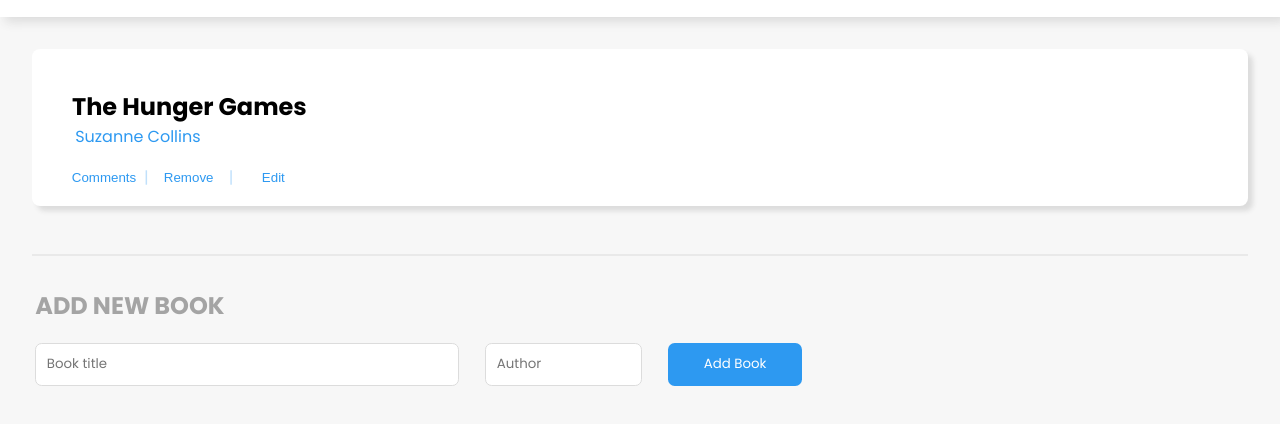
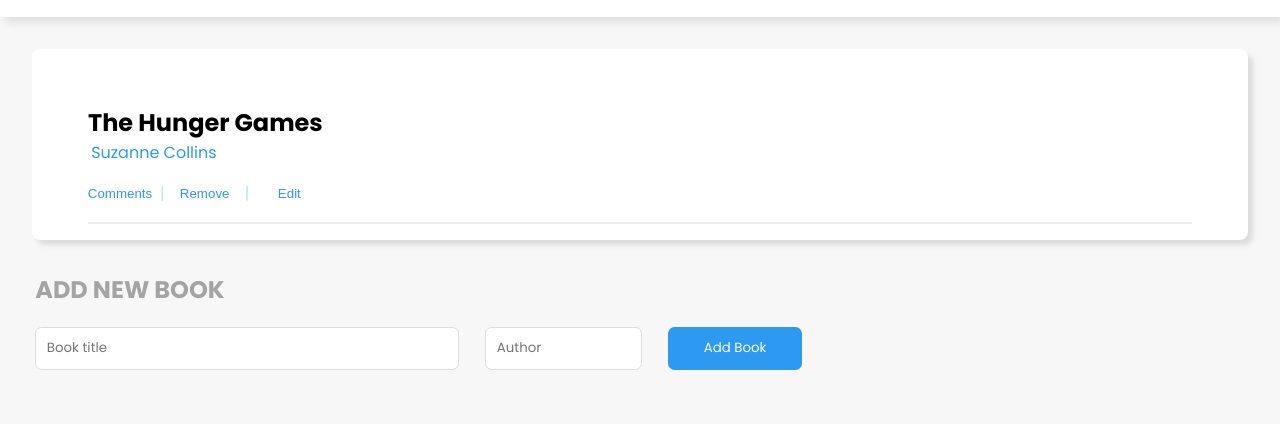
Before and after one commit to odaialazzeh/bookstore, a React app: page / in a window 1280 px wide. Shown: the part 58-482 px from the top of the page. Built offline with nearby package versions, Linux system fonts and the light colour scheme.

Commit message:
Update style.css

```diff
--- a/src/style.css
+++ b/src/style.css
@@ -37,6 +37,10 @@
   display: flex;
   flex-direction: column;
   margin: 2em;
+  background-color: white;
+  box-shadow: 5px 5px 5px gainsboro;
+  border-radius: 0.5em;
+  padding: 1em;
 }
 
 .items {
@@ -44,8 +48,6 @@
   flex-direction: column;
   background-color: white;
   padding: 1em;
-  border-radius: 0.5em;
-  box-shadow: 5px 5px 5px gainsboro;
 }
 
 .items h2 {
@@ -122,8 +124,8 @@
 }
 
 #line {
-  margin-top: 3em;
   border: 1px solid rgb(220, 220, 220, 0.5);
+  margin: 0 2.5em;
 }
 
 .categories button {
```
